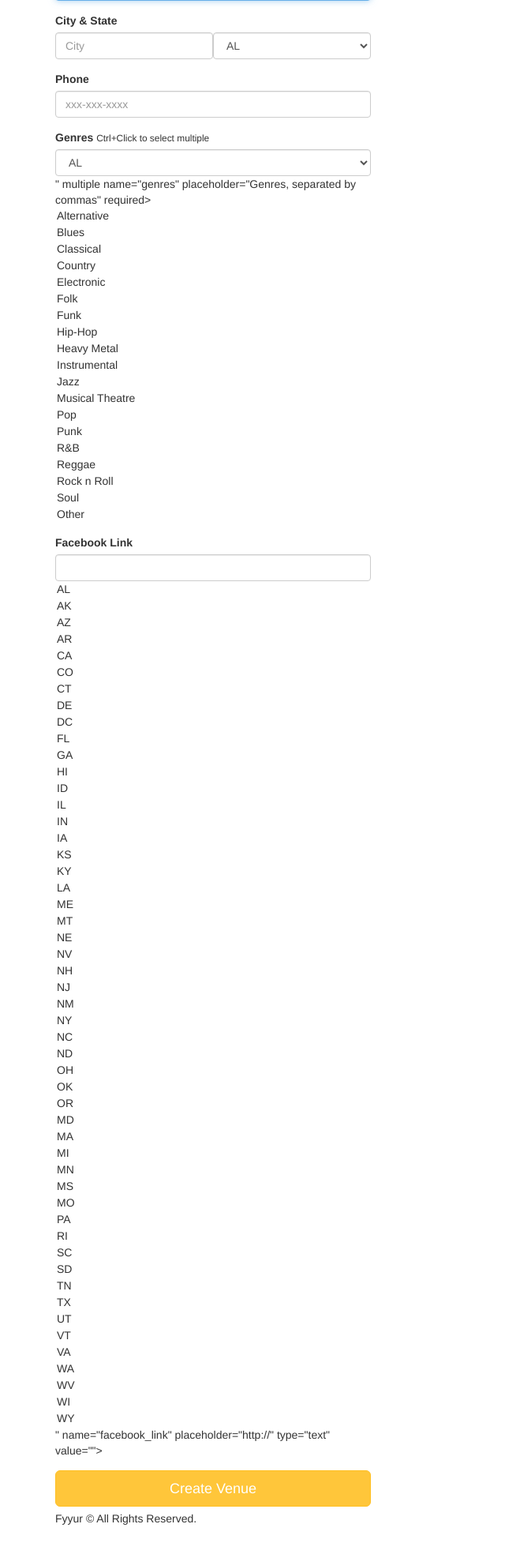
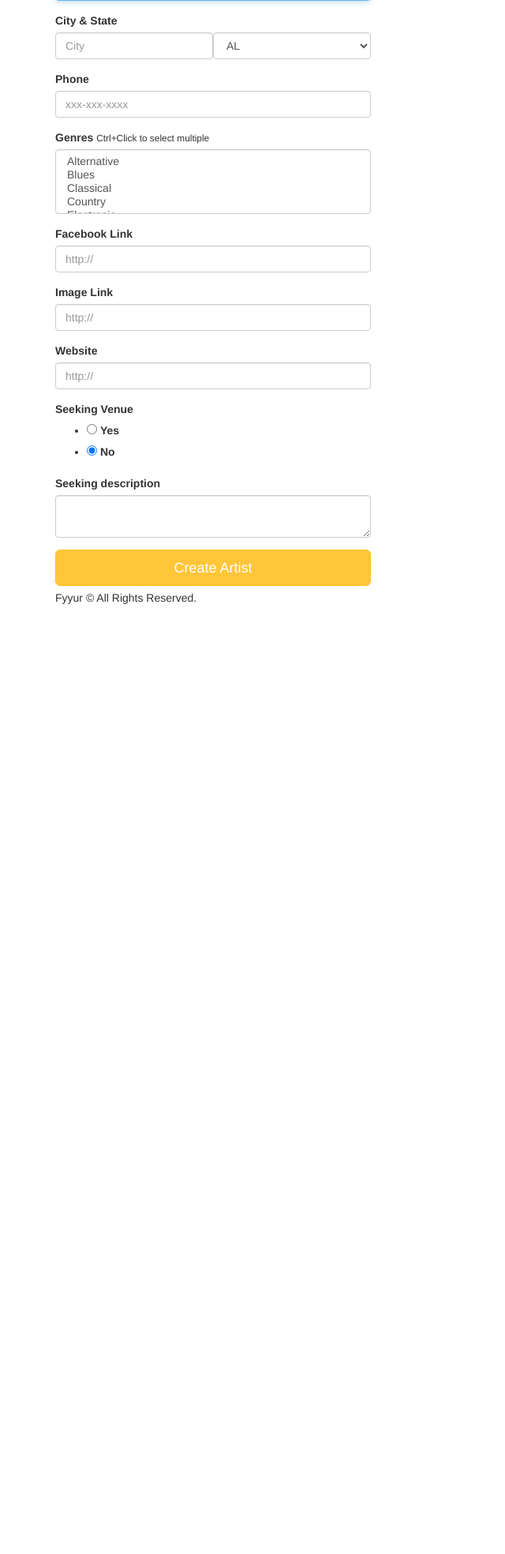
Before and after one commit to jagadeeshmanne/fyyur, a Flask app: page /artists/create in a window 1280 px wide. Shown: the part 194-2162 px from the top of the page at 79% size, without its empty margins (0-640 px from the left). After the commit the page ends 959 px from the top, so only its background shows below. Run offline with Flask 2, Linux system fonts and the light colour scheme; some libraries are stand-ins or nearby versions.

Commit message:
Working copy... Implemented rest of the code

```diff
--- a/app.py
+++ b/app.py
@@ -1,9 +1,8 @@
 #----------------------------------------------------------------------------#
 # Imports
 #----------------------------------------------------------------------------#
-
+import sys
 import json
-import datetime
 import dateutil.parser
 import babel
 from flask import Flask, render_template, request, Response, flash, redirect, url_for
@@ -30,8 +29,6 @@ db = SQLAlchemy(app)
 migrate = Migrate(app, db)
 current_time = datetime.now()
 
-# TODO: connect to a local postgresql database
-
 #----------------------------------------------------------------------------#
 # Models.
 #----------------------------------------------------------------------------#
@@ -50,10 +47,10 @@ class Venue(db.Model):
     website = db.Column(db.String(120))
     genres = db.Column(db.ARRAY(db.String(120)))
     seeking_talent = db.Column(db.Boolean, nullable=False, default=False)
-    seeking_description = db.Column(db.String(500), default="")
+    seeking_description = db.Column(db.String(500), default=None)
     shows = db.relationship('Show', backref='venue', lazy=True)
 
-    def __init__(self, name, city, state, address, phone, image_link, facebook_link, website, genres, seeking_talent=False, seeking_description=""):
+    def __init__(self, name, city, state, address, phone, genres, image_link=None, facebook_link=None, website=None, seeking_talent=False, seeking_description=None):
       self.name = name
       self.city = city
       self.state = state
@@ -90,10 +87,10 @@ class Artist(db.Model):
     facebook_link = db.Column(db.String(120))
     website = db.Column(db.String(120))
     seeking_venue = db.Column(db.Boolean, nullable=False, default=False)
-    seeking_description = db.Column(db.String(1000), default="")
+    seeking_description = db.Column(db.String(1000), default=None)
     shows = db.relationship('Show', backref='artist', lazy=True)
 
-    def __init__(self, name, city, state, phone, genres, image_link, facebook_link=None, website=None, seeking_venue=False, seeking_description=""):
+    def __init__(self, name, city, state, phone, genres, image_link=None, facebook_link=None, website=None, seeking_venue=False, seeking_description=None):
       self.name = name
       self.city = city
       self.state = state
@@ -353,22 +350,61 @@ def create_venue_form():
 def create_venue_submission():
   # TODO: insert form data as a new Venue record in the db, instead
   # TODO: modify data to be the data object returned from db insertion
+  error = False
+  try:
+    form_data = request.form
+    seeking_talent_data = True if form_data.get("seeking_talent") == "True" else False
+    if not seeking_talent_data:
+      seeking_description_data = None
+    else:
+      seeking_description_data = form_data.get("seeking_description")
+    new_venue = Venue(
+      name=form_data.get("name"),
+      city=form_data.get("city"),
+      state=form_data.get("state"),
+      address=form_data.get("address"),
+      phone=form_data.get("phone"),
+      genres=form_data.getlist("genres"),
+      facebook_link=form_data.get("facebook_link"),
+      image_link=form_data.get("image_link"),
+      website=form_data.get("website"),
+      seeking_talent=seeking_talent_data,
+      seeking_description=seeking_description_data
+      )
+    db.session.add(new_venue)
+    db.session.commit()
+  except:
+    error = True
+    db.session.rollback()
+    print(sys.exc_info())
+  finally:
+    db.session.close()
 
-  # on successful db insert, flash success
-  flash('Venue ' + request.form['name'] + ' was successfully listed!')
-  # TODO: on unsuccessful db insert, flash an error instead.
-  # e.g., flash('An error occurred. Venue ' + data.name + ' could not be listed.')
-  # see: http://flask.pocoo.org/docs/1.0/patterns/flashing/
-  return render_template('pages/home.html')
+  if error:
+    flash('An error occurred. Venue ' + form_data.get("name") + ' could not be listed.')
+  else:
+    flash('Venue ' + request.form['name'] + ' was successfully listed!')
+    return render_template('pages/home.html')
+
 
 @app.route('/venues/<venue_id>', methods=['DELETE'])
 def delete_venue(venue_id):
   # TODO: Complete this endpoint for taking a venue_id, and using
   # SQLAlchemy ORM to delete a record. Handle cases where the session commit could fail.
-
+  try:
+    venue = Venue.query.get(venue_id)
+    venue_name = venue.name
+    db.session.delete(venue)
+    db.session.commit()
+    flash('Venue ' + venue_name + ' was successfully deleted!')
+  except:
+    db.session.rollback()
+    print(sys.exc_info())
+  finally:
+    db.session.close()
   # BONUS CHALLENGE: Implement a button to delete a Venue on a Venue Page, have it so that
   # clicking that button delete it from the db then redirect the user to the homepage
-  return None
+  return render_template('pages/home.html')
 
 #  Artists
 #  ----------------------------------------------------------------
@@ -509,19 +545,34 @@ def show_artist(artist_id):
 @app.route('/artists/<int:artist_id>/edit', methods=['GET'])
 def edit_artist(artist_id):
   form = ArtistForm()
+  artist_data = Artist.query.get(artist_id)
   artist={
-    "id": 4,
-    "name": "Guns N Petals",
-    "genres": ["Rock n Roll"],
-    "city": "San Francisco",
-    "state": "CA",
-    "phone": "326-123-5000",
-    "website": "https://www.gunsnpetalsband.com",
-    "facebook_link": "https://www.facebook.com/GunsNPetals",
-    "seeking_venue": True,
-    "seeking_description": "Looking for shows to perform at in the San Francisco Bay Area!",
-    "image_link": "https://images.unsplash.com/photo-1549213783-8284d0336c4f?ixlib=rb-1.2.1&ixid=eyJhcHBfaWQiOjEyMDd9&auto=format&fit=crop&w=300&q=80"
+    "id": artist_data.id,
+    "name": artist_data.name,
+    "genres": artist_data.genres,
+    "city": artist_data.city,
+    "state": artist_data.state,
+    "phone": artist_data.phone,
+    "website": artist_data.website,
+    "facebook_link": artist_data.facebook_link,
+    "seeking_venue": artist_data.seeking_venue,
+    "seeking_description": artist_data.seeking_description,
+    "image_link": artist_data.image_link
   }
+
+  # artist={
+  #   "id": 4,
+  #   "name": "Guns N Petals",
+  #   "genres": ["Rock n Roll"],
+  #   "city": "San Francisco",
+  #   "state": "CA",
+  #   "phone": "326-123-5000",
+  #   "website": "https://www.gunsnpetalsband.com",
+  #   "facebook_link": "https://www.facebook.com/GunsNPetals",
+  #   "seeking_venue": True,
+  #   "seeking_description": "Looking for shows to perform at in the San Francisco Bay Area!",
+  #   "image_link": "https://images.unsplash.com/photo-1549213783-8284d0336c4f?ixlib=rb-1.2.1&ixid=eyJhcHBfaWQiOjEyMDd9&auto=format&fit=crop&w=300&q=80"
+  # }
   # TODO: populate form with fields from artist with ID <artist_id>
   return render_template('forms/edit_artist.html', form=form, artist=artist)
 
@@ -529,26 +580,72 @@ def edit_artist(artist_id):
 def edit_artist_submission(artist_id):
   # TODO: take values from the form submitted, and update existing
   # artist record with ID <artist_id> using the new attributes
+  error = False
+  try:
+    data = request.form
+    seeking_venue_data = True if data.get("seeking_venue") == "True" else False
+    if not seeking_venue_data:
+      seeking_description_data = None
+    else:
+      seeking_description_data = data.get("seeking_description")
+    artist = Artist.query.get(artist_id)
+    artist.name = data.get("name")
+    artist.genres = data.getlist("genres")
+    artist.city = data.get("city")
+    artist.state = data.get("state")
+    artist.phone = data.get("phone")
+    artist.website = data.get("website")
+    artist.facebook_link = data.get("facebook_link")
+    artist.image_link = data.get("image_link")
+    artist.seeking_venue = seeking_venue_data
+    artist.seeking_description = seeking_description_data
+    db.session.commit()
+  except:
+    error = True
+    db.session.rollback()
+    print(sys.exc_info())
+  finally:
+    db.session.close()
 
-  return redirect(url_for('show_artist', artist_id=artist_id))
+  if error:
+    flash('An error occurred while updating ' + request.form['name'])
+    return redirect(url_for('show_artist', artist_id=artist_id))
+  else:
+    flash('Artist ' + request.form['name'] + ' was successfully updated!')
+    return redirect(url_for('show_artist', artist_id=artist_id))
 
 @app.route('/venues/<int:venue_id>/edit', methods=['GET'])
 def edit_venue(venue_id):
   form = VenueForm()
+  venue_data = Venue.query.get(venue_id)
   venue={
-    "id": 1,
-    "name": "The Musical Hop",
-    "genres": ["Jazz", "Reggae", "Swing", "Classical", "Folk"],
-    "address": "1015 Folsom Street",
-    "city": "San Francisco",
-    "state": "CA",
-    "phone": "123-123-1234",
-    "website": "https://www.themusicalhop.com",
-    "facebook_link": "https://www.facebook.com/TheMusicalHop",
-    "seeking_talent": True,
-    "seeking_description": "We are on the lookout for a local artist to play every two weeks. Please call us.",
-    "image_link": "https://images.unsplash.com/photo-1543900694-133f37abaaa5?ixlib=rb-1.2.1&ixid=eyJhcHBfaWQiOjEyMDd9&auto=format&fit=crop&w=400&q=60"
+    "id": venue_data.id,
+    "name": venue_data.name,
+    "genres": venue_data.genres,
+    "address": venue_data.address,
+    "city": venue_data.city,
+    "state": venue_data.state,
+    "phone": venue_data.phone,
+    "website": venue_data.website,
+    "facebook_link": venue_data.facebook_link,
+    "seeking_talent": venue_data.seeking_talent,
+    "seeking_description": venue_data.seeking_description,
+    "image_link": venue_data.image_link
   }
+  # venue={
+  #   "id": 1,
+  #   "name": "The Musical Hop",
+  #   "genres": ["Jazz", "Reggae", "Swing", "Classical", "Folk"],
+  #   "address": "1015 Folsom Street",
+  #   "city": "San Francisco",
+  #   "state": "CA",
+  #   "phone": "123-123-1234",
+  #   "website": "https://www.themusicalhop.com",
+  #   "facebook_link": "https://www.facebook.com/TheMusicalHop",
+  #   "seeking_talent": True,
+  #   "seeking_description": "We are on the lookout for a local artist to play every two weeks. Please call us.",
+  #   "image_link": "https://images.unsplash.com/photo-1543900694-133f37abaaa5?ixlib=rb-1.2.1&ixid=eyJhcHBfaWQiOjEyMDd9&auto=format&fit=crop&w=400&q=60"
+  # }
   # TODO: populate form with values from venue with ID <venue_id>
   return render_template('forms/edit_venue.html', form=form, venue=venue)
 
@@ -556,7 +653,41 @@ def edit_venue(venue_id):
 def edit_venue_submission(venue_id):
   # TODO: take values from the form submitted, and update existing
   # venue record with ID <venue_id> using the new attributes
-  return redirect(url_for('show_venue', venue_id=venue_id))
+  error = False
+  try:
+    venue = Venue.query.get(venue_id)
+    form_data = request.form
+    seeking_talent_data = True if form_data.get("seeking_talent") == "True" else False
+    if not seeking_talent_data:
+      seeking_description_data = None
+    else:
+      seeking_description_data = form_data.get("seeking_description")
+    print("form_data",form_data)
+    venue.name = form_data.get("name")
+    venue.city = form_data.get("city")
+    venue.state = form_data.get("state")
+    venue.address = form_data.get("address")
+    venue.phone = form_data.get("phone")
+    venue.genres = form_data.getlist("genres")
+    venue.facebook_link = form_data.get("facebook_link")
+    venue.image_link = form_data.get("image_link")
+    venue.website = form_data.get("website")
+    venue.seeking_talent = seeking_talent_data
+    venue.seeking_description = seeking_description_data
+    db.session.commit()
+  except:
+    error = True
+    db.session.rollback()
+    print(sys.exc_info())
+  finally:
+    db.session.close()
+
+  if error:
+    flash('An error occurred while updating ' + request.form['name'])
+    return redirect(url_for('show_venue', venue_id=venue_id))
+  else:
+    flash('Venue ' + request.form['name'] + ' was successfully updated!')
+    return redirect(url_for('show_venue', venue_id=venue_id))
 
 #  Create Artist
 #  ----------------------------------------------------------------
@@ -571,12 +702,40 @@ def create_artist_submission():
   # called upon submitting the new artist listing form
   # TODO: insert form data as a new Venue record in the db, instead
   # TODO: modify data to be the data object returned from db insertion
+  error = False
+  try:
+    form_data = request.form
+    seeking_venue_data = True if form_data.get("seeking_venue") == "True" else False
+    if not seeking_venue_data:
+      seeking_description_data = None
+    else:
+      seeking_description_data = form_data.get("seeking_description")
+    new_artist = Artist(
+      name=form_data.get("name"),
+      city=form_data.get("city"),
+      state=form_data.get("state"),
+      phone=form_data.get("phone"),
+      genres=form_data.getlist("genres"),
+      image_link=form_data.get("image_link"),
+      website=form_data.get("website"),
+      seeking_venue=seeking_venue_data,
+      seeking_description=seeking_description_data
+    )
+    db.session.add(new_artist)
+    db.session.commit()
+  except:
+    error =True
+    db.session.rollback()
+    print(sys.exc_info())
+  finally:
+    db.session.close()
 
-  # on successful db insert, flash success
-  flash('Artist ' + request.form['name'] + ' was successfully listed!')
-  # TODO: on unsuccessful db insert, flash an error instead.
-  # e.g., flash('An error occurred. Artist ' + data.name + ' could not be listed.')
-  return render_template('pages/home.html')
+  if error:
+    flash('An error occurred. Artist ' + form_data.get("name") + ' could not be listed.')
+    return render_template('pages/home.html')
+  else:
+    flash('Artist ' + form_data.get("name") + ' was successfully listed!')
+    return render_template('pages/home.html')
 
 
 #  Shows
@@ -584,7 +743,7 @@ def create_artist_submission():
 
 @app.route('/shows')
 def shows():
-  data = [show.show_details() for show in Show.query.all()]
+  data = [show.show_details() for show in Show.query.order_by(Show.start_time.desc()).all()]
 
   # data=[{
   #   "venue_id": 1,
@@ -634,12 +793,36 @@ def create_shows():
 def create_show_submission():
   # called to create new shows in the db, upon submitting new show listing form
   # TODO: insert form data as a new Show record in the db, instead
+  error = False
+  try:
+    form = ShowForm()
+    form_data = request.form
+    artist = Artist.query.get(form_data.get('artist_id'))
+    if not artist:
+      flash(f"Artist with given id {form_data.get('artist_id')} not exists!!!")
+      return redirect('/shows/create')
+    venue = Venue.query.get(form_data.get('venue_id'))
+    if not venue:
+      flash(f"Venue with given id {form_data.get('venue_id')} not exists!!!")
+      return redirect('/shows/create')
+    new_show = Show(
+      venue_id=form_data.get('venue_id'),
+      artist_id=form_data.get('artist_id'),
+      start_time=form_data.get('start_time')
+      )
+    db.session.add(new_show)
+    db.session.commit()
+    # on successful db insert, flash success
+    flash('Show was successfully listed!')
+  except:
+    error = True
+    db.session.rollback()
+    print(sys.exc_info())
+  finally:
+    db.session.close()
 
-  # on successful db insert, flash success
-  flash('Show was successfully listed!')
-  # TODO: on unsuccessful db insert, flash an error instead.
-  # e.g., flash('An error occurred. Show could not be listed.')
-  # see: http://flask.pocoo.org/docs/1.0/patterns/flashing/
+  if error:
+    flash('An error occurred. Show could not be listed.')
   return render_template('pages/home.html')
 
 @app.errorhandler(404)
--- a/forms.py
+++ b/forms.py
@@ -1,14 +1,16 @@
 from datetime import datetime
 from flask_wtf import Form
-from wtforms import StringField, SelectField, SelectMultipleField, DateTimeField
-from wtforms.validators import DataRequired, AnyOf, URL
+from wtforms import StringField, SelectField, SelectMultipleField, DateTimeField, RadioField, TextAreaField
+from wtforms.validators import DataRequired, AnyOf, URL, Required
 
 class ShowForm(Form):
     artist_id = StringField(
-        'artist_id'
+        'artist_id',
+        validators=[DataRequired()]
     )
     venue_id = StringField(
-        'venue_id'
+        'venue_id',
+        validators=[DataRequired()]
     )
     start_time = DateTimeField(
         'start_time',
@@ -83,7 +85,7 @@ class VenueForm(Form):
         'address', validators=[DataRequired()]
     )
     phone = StringField(
-        'phone'
+        'phone', validators=[DataRequired()]
     )
     image_link = StringField(
         'image_link'
@@ -116,6 +118,15 @@ class VenueForm(Form):
     facebook_link = StringField(
         'facebook_link', validators=[URL()]
     )
+    website = StringField(
+        'website', validators=[URL()]
+    )
+    seeking_talent = RadioField('Seeking talents', choices=[
+        ('True', 'Yes'),
+        ('False', 'No')],
+        default='False', validators=[Required()])
+    seeking_description = TextAreaField('Seeking description')
+
 
 class ArtistForm(Form):
     name = StringField(
@@ -182,7 +193,7 @@ class ArtistForm(Form):
     )
     phone = StringField(
         # TODO implement validation logic for state
-        'phone'
+        'phone', validators=[DataRequired()]
     )
     image_link = StringField(
         'image_link'
@@ -216,5 +227,12 @@ class ArtistForm(Form):
         # TODO implement enum restriction
         'facebook_link', validators=[URL()]
     )
-
+    website = StringField(
+        'website', validators=[URL()]
+    )
+    seeking_venue = RadioField('Seeking venues', choices=[
+        ('True', 'Yes'),
+        ('False', 'No')],
+        default='False', validators=[Required()])
+    seeking_description = TextAreaField('Seeking description')
 # TODO IMPLEMENT NEW ARTIST FORM AND NEW SHOW FORM
--- a/templates/forms/new_artist.html
+++ b/templates/forms/new_artist.html
@@ -26,13 +26,29 @@
       <div class="form-group">
         <label for="genres">Genres</label>
         <small>Ctrl+Click to select multiple</small>
-        {{ form.genres(class_ = 'form-control', placeholder='Genres, separated by commas', id=form.state, autofocus = true) }}
+        {{ form.genres(class_ = 'form-control', placeholder='Genres, separated by commas', autofocus = true) }}
       </div>
       <div class="form-group">
-          <label for="genres">Facebook Link</label>
-          {{ form.facebook_link(class_ = 'form-control', placeholder='http://', id=form.state, autofocus = true) }}
+          <label for="facebook_link">Facebook Link</label>
+          {{ form.facebook_link(class_ = 'form-control', placeholder='http://', autofocus = true) }}
         </div>
-      <input type="submit" value="Create Venue" class="btn btn-primary btn-lg btn-block">
+      <div class="form-group">
+          <label for="image_link">Image Link</label>
+          {{ form.image_link(class_ = 'form-control', placeholder='http://', autofocus = true) }}
+        </div>
+      <div class="form-group">
+          <label for="website">Website</label>
+          {{ form.website(class_ = 'form-control', placeholder='http://', autofocus = true) }}
+        </div>
+      <div class="form-group">
+        <label for="seeking_venue">Seeking Venue</label>
+        {{ form.seeking_venue(class_ = '', id='seeking_venue', autofocus = true) }}
+      </div>
+      <div class="form-group">
+          <label for="seeking_description">Seeking description</label>
+          {{ form.seeking_description(class_ = 'form-control', id='seeking_description', autofocus = true) }}
+      </div>
+      <input type="submit" value="Create Artist" class="btn btn-primary btn-lg btn-block">
     </form>
   </div>
 {% endblock %}
--- a/templates/forms/new_show.html
+++ b/templates/forms/new_show.html
@@ -18,7 +18,7 @@
           <label for="start_time">Start Time</label>
           {{ form.start_time(class_ = 'form-control', placeholder='YYYY-MM-DD HH:MM', autofocus = true) }}
         </div>
-      <input type="submit" value="Create Venue" class="btn btn-primary btn-lg btn-block">
+      <input type="submit" value="Create Show" class="btn btn-primary btn-lg btn-block">
     </form>
   </div>
 {% endblock %}
--- a/templates/pages/show_artist.html
+++ b/templates/pages/show_artist.html
@@ -40,7 +40,7 @@
 		{% endif %}
 	</div>
 	<div class="col-sm-6">
-		<img src="{{ artist.image_link }}" alt="Venue Image" />
+		<img src="{{ artist.image_link }}" alt="Artist Image" />
 	</div>
 </div>
 <section>
```
Also changed, not shown: templates/forms/edit_artist.html (+19 -3 lines), templates/forms/edit_venue.html (+20 -4 lines), templates/forms/new_venue.html (+20 -4 lines).
